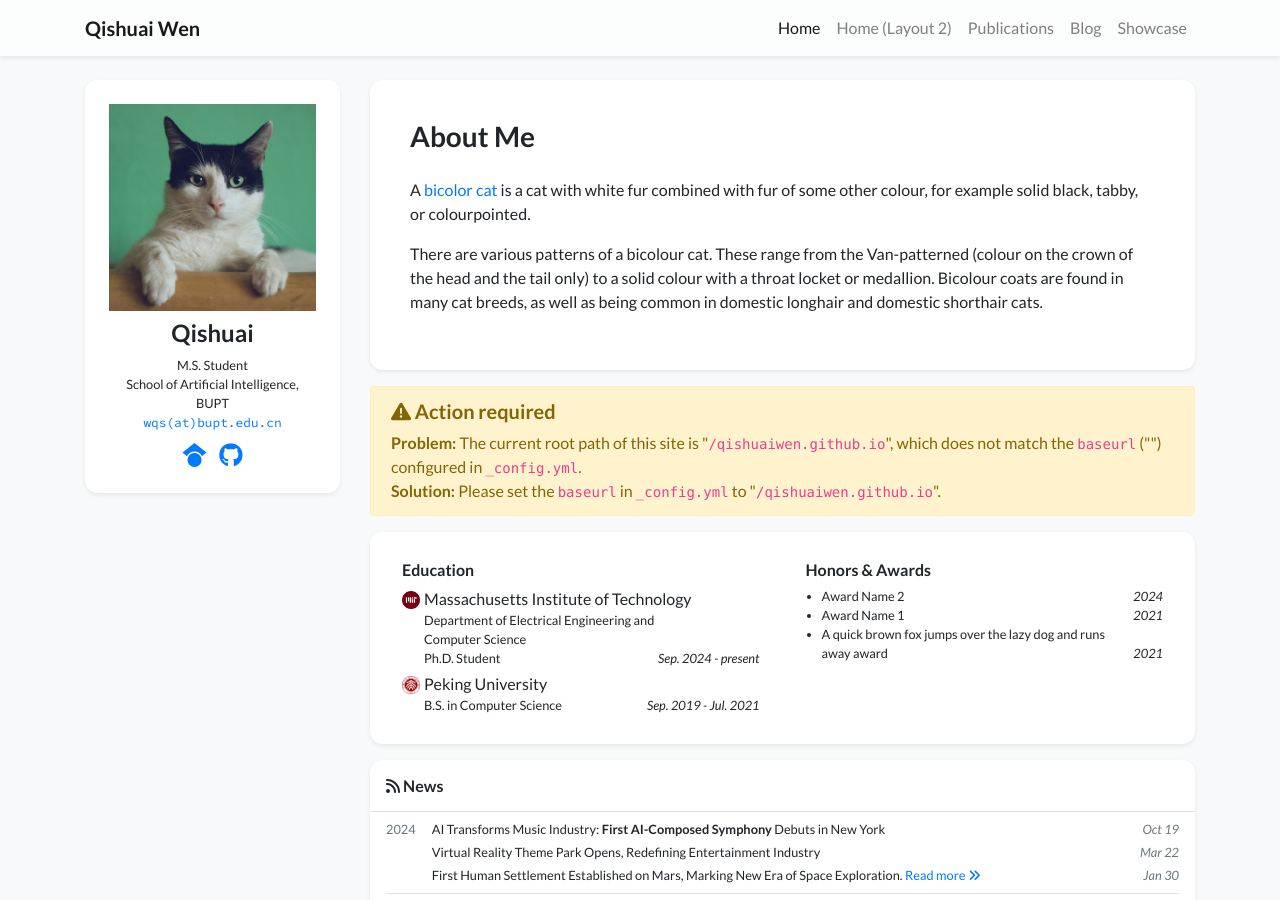
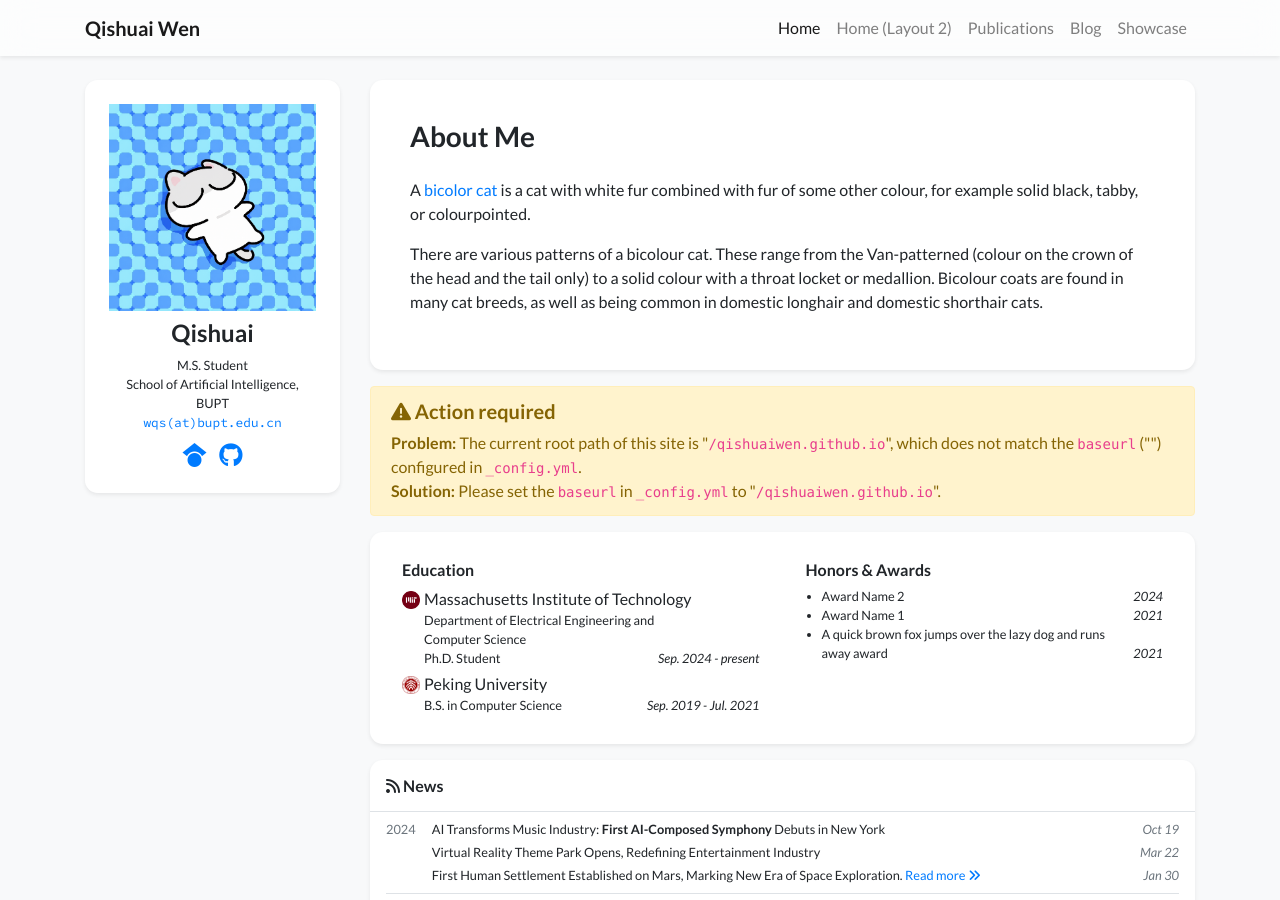
Before and after one commit to QishuaiWen/qishuaiwen.github.io, a Jekyll site: the page built from index.html, in a window 1280 px wide and 900 px high. Built offline with Jekyll 4.4.1, drawn with Linux system fonts in a browser that asks for light colours; nearby versions of some CDN libraries; a style sheet for code colours, icons or effects is not loaded.

Commit message:
Update profile.yml

```diff
--- a/_data/profile.yml
+++ b/_data/profile.yml
@@ -12,7 +12,6 @@ email: "wqs@bupt.edu.cn"
 # cv_link: link-to-your-cv-file
 gscholar: tbbbWEMAAAAJ  # This is an example, replace it with your own Google Scholar ID
 github: QishuaiWen
-kaggle: lupin11
 # twitter: your_twitter_id  # Do not include the '@' symbol
 # linkedin: your-linked-in-id
 # orcid: 0000-0000-0000-0000
@@ -28,9 +27,9 @@ short_bio: >-
     as well as being common in domestic longhair and domestic shorthair cats.
   </p>
 
-portrait_url: /assets/images/photos/portrait.jpg
-portrait_caption: >-
-  Photo by Manja Vitolic on Unsplash (this caption is optional, comment it out to disable).
+portrait_url: /assets/images/photos/catme.png
+# portrait_caption: >-
+#   Photo by Manja Vitolic on Unsplash (this caption is optional, comment it out to disable).
 
 education:
 - name: Massachusetts Institute of Technology
```
